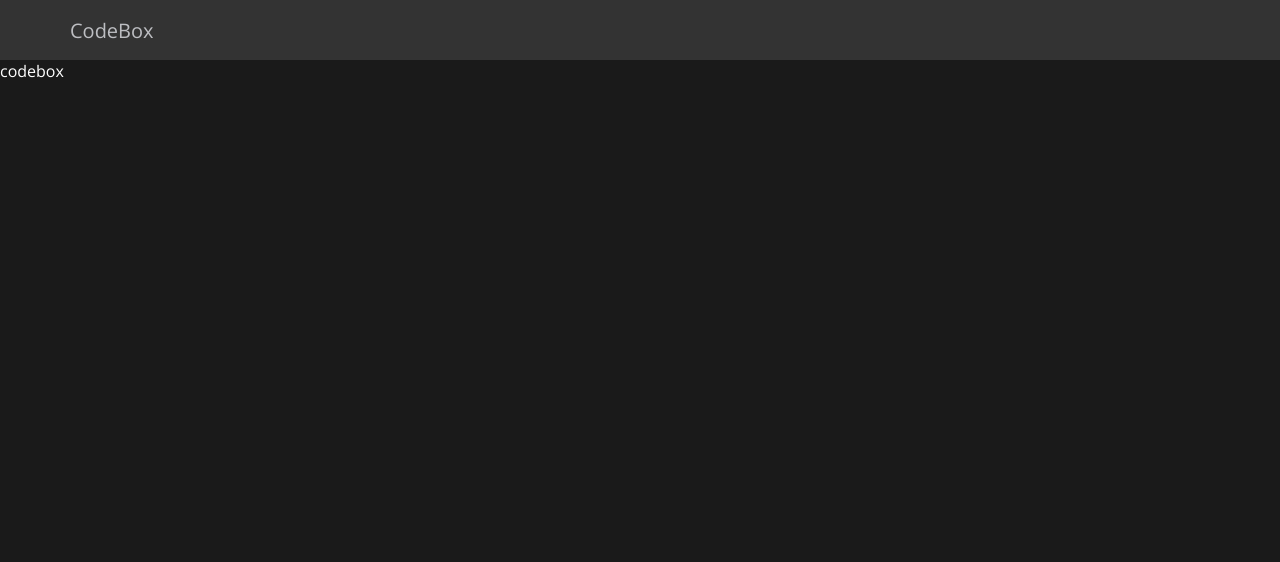
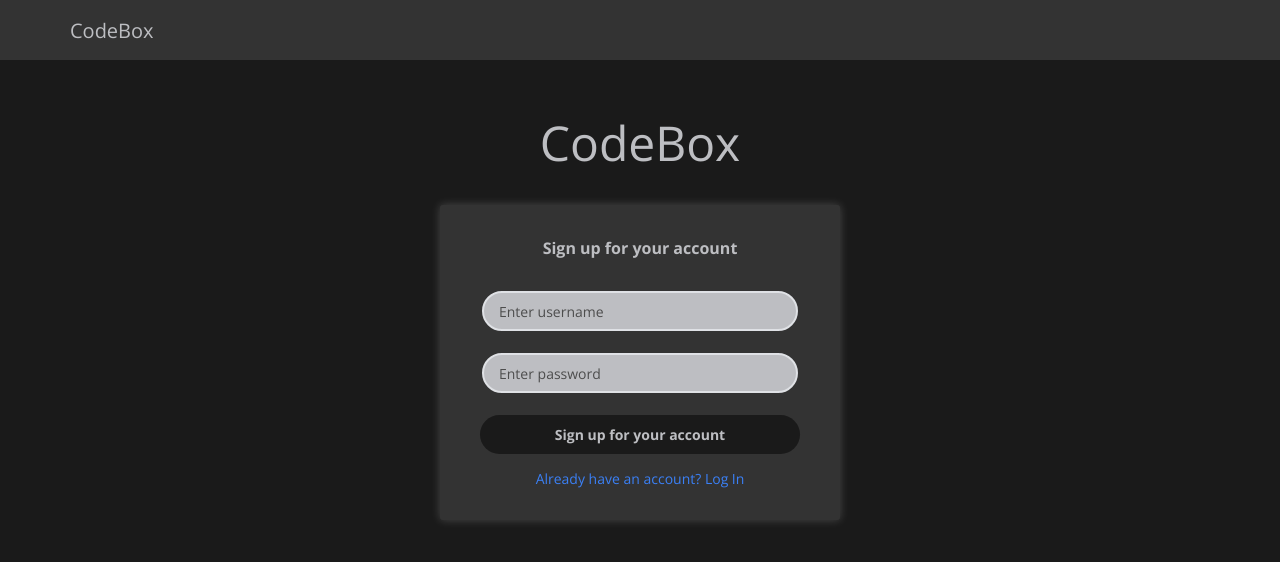
Before and after one commit to leesharon/codebox, a React (Create React App) app: page /#/user/signup in a window 1280 px wide. Shown: the top 562 px of the page. Built offline with nearby package versions, Linux system fonts and the light colour scheme.

Commit message:
feature authentication view

```diff
--- a/src/App.tsx
+++ b/src/App.tsx
@@ -2,6 +2,7 @@ import { Route, Routes, Navigate } from 'react-router-dom'
 import styled from 'styled-components'
 import './styles/global.scss'
 import { AppHeader } from './components/AppHeader'
+import { Authentication } from 'views/Authentication'
 
 function App() {
 
@@ -10,7 +11,7 @@ function App() {
       <AppHeader />
       <MainContainer>
         <Routes>
-          <Route path='/user/:status' element={<h1>codebox</h1>} />
+          <Route path='/user/:status' element={<Authentication />} />
           <Route path="*" element={<Navigate to='/user/login' replace />} />
         </Routes>
       </MainContainer>
--- a/src/components/Generics.tsx
+++ b/src/components/Generics.tsx
@@ -48,11 +48,22 @@ const Heading5 = styled.h5<{ align?: string; fontSize?: string; weight?: number
   ${({ align }) => align && `text-align: ${align}`};
 `;
 
+const PrimaryButton = styled.button<{ width?: string }>`
+  font-weight: bold;
+  text-align: center;
+  transition: background-color 200ms ease-in-out, border 200ms ease-in-out,
+  transform 200ms ease-in-out, color 200ms ease-in-out;
+  font-size: 14px;
+  border-radius: 9999px;
+  padding: 10px 0;
+`;
+
 export {
+  PrimaryButton,
   FlexRow,
   FlexColumn,
   MainLayout,
   Heading1,
   Heading3,
-  Heading5
+  Heading5,
 };
--- /dev/null
+++ b/src/views/Authentication.tsx
@@ -0,0 +1,213 @@
+import { useState, FunctionComponent } from 'react'
+import { useFormik } from 'formik'
+import * as Yup from 'yup'
+import { NavLink, useParams } from 'react-router-dom'
+import { useEffect } from 'react'
+import styled from 'styled-components'
+import { Heading1, Heading5, PrimaryButton } from '../components/Generics'
+import { Credentials } from 'models/user.interface'
+
+interface Props {
+}
+
+export const Authentication: FunctionComponent<Props> = () => {
+  const params = useParams()
+  const [status, setStatus] = useState(params.status)
+  const [invalidCredentialsDiv, setInvalidCredentialsDiv] = useState(false)
+
+  useEffect(() => {
+    setStatus(params.status)
+    return () => {
+      setInvalidCredentialsDiv(false)
+    }
+  }, [params.status])
+
+  const formik = useFormik({
+    initialValues: {
+      username: '',
+      password: ''
+    } as Credentials,
+    validationSchema: Yup.object({
+      username: Yup.string()
+        .required('No username provided.')
+        .min(3, 'username is too short - should be 3 chars minimum.')
+        .max(20, 'Must be 20 characters or less'),
+      password: Yup.string()
+        .required('No password provided.')
+        .min(5, 'Password is too short - should be 5 chars minimum.')
+        .matches(/[a-zA-Z]/, 'Password can only contain Latin letters.'),
+    }),
+    onSubmit: (values: Credentials) => {
+      if (status === 'signup') {
+        (async () => {
+          try {
+            console.log('values: ', values)
+
+          } catch (err) {
+            console.log(err, 'cannot signup')
+            setInvalidCredentialsDiv(true)
+          }
+        })()
+      }
+      else if (status === 'login') {
+        (async () => {
+          try {
+            console.log('values: ', values)
+          } catch (err) {
+            console.log(err, 'cannot login')
+            setInvalidCredentialsDiv(true)
+          }
+        })()
+      }
+    },
+  })
+
+  const formTxt =
+    status === 'login' ? 'Log in to CodeBox' : 'Sign up for your account'
+
+  return (
+    <FormContainer>
+      <Heading1 fontSize={'3em'}>CodeBox</Heading1>
+      <Form onSubmit={formik.handleSubmit}>
+        <FormHeading fontSize='1em'>{formTxt}</FormHeading>
+        <WrongCredentials $display={invalidCredentialsDiv}>
+          Incorrect email address and / or password.
+        </WrongCredentials>
+        <Input
+          id="username"
+          name="username"
+          type="text"
+          onChange={formik.handleChange}
+          onBlur={formik.handleBlur}
+          value={formik.values.username}
+          placeholder="Enter username"
+        />
+        {formik.touched.username && formik.errors.username ? (
+          <Error>{formik.errors.username}</Error>
+        ) : (
+          <span>&nbsp;</span>
+        )}
+        <Input
+          id="password"
+          name="password"
+          type="password"
+          onChange={formik.handleChange}
+          onBlur={formik.handleBlur}
+          value={formik.values.password}
+          placeholder="Enter password"
+        />
+        {formik.touched.password && formik.errors.password ? (
+          <Error>{formik.errors.password}</Error>
+        ) : (
+          <span>&nbsp;</span>
+        )}
+        <Sumbit type="submit">{formTxt}</Sumbit>
+        {status === 'login' && (
+          <NavLink className="already-have-account" to={'/user/signup'}>
+            Sign up for an account
+          </NavLink>
+        )}
+        {status === 'signup' && (
+          <NavLink className="already-have-account" to={'/user/login'}>
+            Already have an account? Log In
+          </NavLink>
+        )}
+      </Form>
+    </FormContainer >
+  )
+}
+
+const FormContainer = styled.section`
+    display: flex;
+    flex-direction: column;
+    align-items: center;
+    flex: 1fr;
+    padding-top: 50px;
+    color: ${({ theme: { grayPrimary } }) => grayPrimary};
+`
+
+const Form = styled.form`
+    margin-top: 30px;
+    display: flex;
+    flex-direction: column;
+    width: 400px;
+    padding: 32px 40px;
+    background: ${({ theme: { blackLight } }) => blackLight};
+    border-radius: 3px;
+    box-shadow: rgb(255 255 255 / 20%) 0px 0px 10px;
+
+    a {
+        margin: auto;
+        color: ${({ theme: { bluePrimary } }) => bluePrimary};
+        font-size: 14px;
+
+        &:hover {
+            text-decoration: underline;
+        }
+    }
+`
+
+const FormHeading = styled(Heading5)`
+  text-align: center;
+  font-weight: bold;
+`
+
+const WrongCredentials = styled.div<{ $display: boolean }>`
+  border-radius: 3px;
+  box-shadow: rgb(255 255 255 / 20%) 0px 0px 10px;
+  rgb(9 30 66 / 30%) 0px 0px 1px;
+  font-size: 12px;
+  line-height: 20px;
+  padding: 16px;
+  transform: rotateX(0deg);
+  transform-origin: 50% 0px;
+  transition-property: visibility, height, margin-bottom, opacity, transform, padding;
+  transition-duration: 0s, 0.2s, 0.2s, 0.2s, 0.2s;
+  transition-timing-function: ease-in-out;
+
+  ${({ $display }) => $display ? `
+    margin: 24px 0;
+  ` : `
+    height: 0px;
+    margin-bottom: 0px;
+    opacity: 0;
+    transform: rotateX(-90deg);
+    visibility: none;
+   `}
+`
+
+const Input = styled.input`
+  padding: 15px;
+  font-size: 14px;
+  border: 2px solid #dfe1e5;
+  background-color: ${({ theme: { grayPrimary } }) => grayPrimary};
+  color: #2d3748;
+  border-radius: 9999px;
+  color: rgb(77, 77, 77);
+  display: block;
+  width: 316px;
+  height: 40px;
+  transition: background-color, border-color 0.5s;
+  align-self: center;
+
+  &:focus {
+    background-color: white;
+    border-color: ${({ theme: { bluePrimary } }) => bluePrimary};
+  }
+`
+
+const Error = styled.span`
+  font-size: 12px;
+  color: #e53e3e;
+  margin: 3px 0 15px 3px;
+`
+
+const Sumbit = styled(PrimaryButton)`
+  background-color: ${({ theme: { blackPrimary } }) => blackPrimary};
+  margin-bottom: 15px;
+
+  &:hover {
+    background-color: black;
+    color: white;
+  }
+`
```
Also changed, not shown: src/models/user.interface.ts (added, +10 -0 lines).
